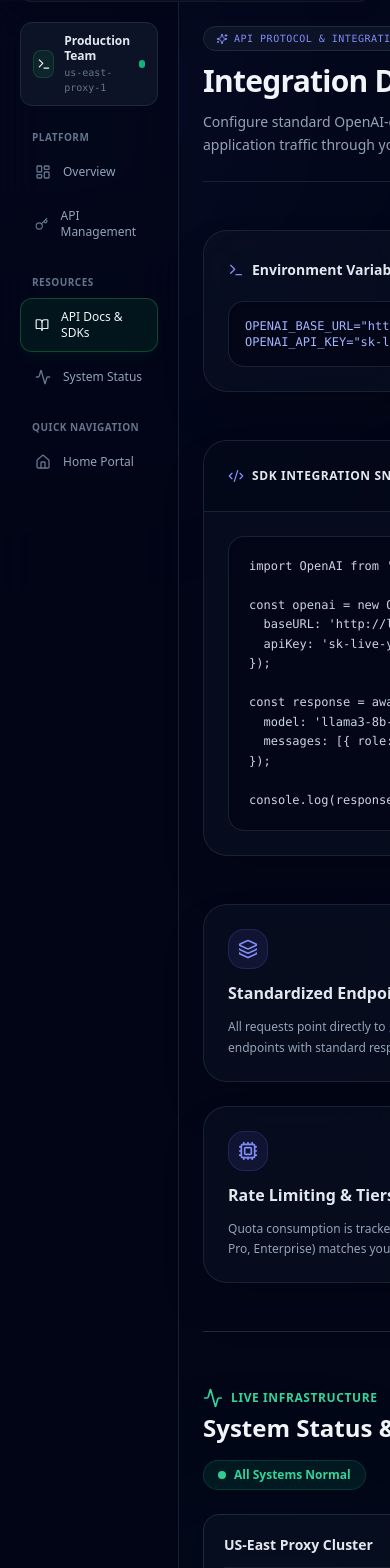
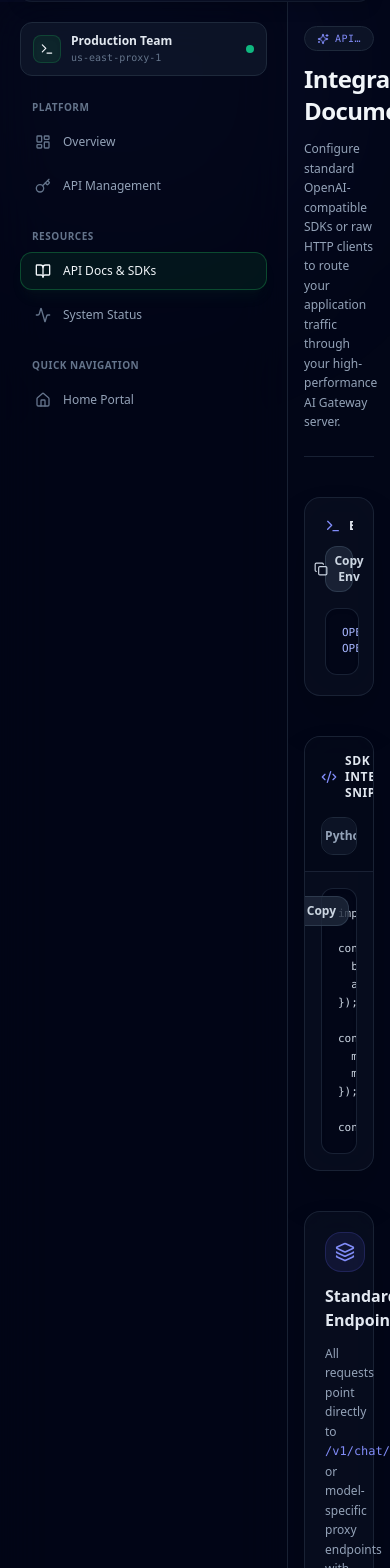
Before and after one commit to SYEEDAWAIS261/ai-gateway-frontend, a Next.js app: page /docs in a window 390 px wide. Shown: the part 78-1646 px from the top of the page. Built offline with nearby package versions, Linux system fonts and the light colour scheme.

Commit message:
fix responsiveness

```diff
--- a/src/pages/dashboard.jsx
+++ b/src/pages/dashboard.jsx
@@ -117,23 +117,23 @@ export default function Dashboard() {
   }
 
   return (
-    <div className="min-h-screen bg-slate-950 text-slate-100 relative overflow-hidden selection:bg-brand-500 selection:text-white pt-28">
+    <div className="min-h-screen bg-slate-950 text-slate-100 relative overflow-hidden selection:bg-brand-500 selection:text-white pt-24 sm:pt-28">
 
       {/* Background Ambient Glow Effects */}
-      <div className="absolute top-0 right-1/3 w-[500px] h-[300px] bg-brand-500/10 blur-[150px] pointer-events-none rounded-full" />
-      <div className="absolute top-1/2 left-10 w-96 h-96 bg-emerald-500/5 blur-[140px] pointer-events-none rounded-full" />
+      <div className="absolute top-0 right-1/3 w-[350px] sm:w-[500px] h-[300px] bg-brand-500/10 blur-[120px] sm:blur-[150px] pointer-events-none rounded-full" />
+      <div className="absolute top-1/2 left-10 w-72 sm:w-96 h-72 sm:h-96 bg-emerald-500/5 blur-[100px] sm:blur-[140px] pointer-events-none rounded-full" />
 
       <Navbar user={user} />
 
       <div className="flex relative z-10">
         <Sidebar />
-        <main className="flex-1 p-6 sm:p-10 space-y-8 max-w-7xl mx-auto">
+        <main className="flex-1 px-4 sm:px-6 lg:px-10 py-6 sm:py-8 space-y-6 sm:space-y-8 max-w-7xl mx-auto w-full overflow-x-hidden">
 
           {/* Dashboard Header Bar */}
-          <div className="flex flex-col sm:flex-row sm:items-center sm:justify-between gap-4 border-b border-slate-800/80 pb-6">
+          <div className="flex flex-col lg:flex-row lg:items-center lg:justify-between gap-4 border-b border-slate-800/80 pb-6">
             <div className="space-y-1">
               <div className="inline-flex items-center gap-1.5 px-3 py-1 rounded-full bg-slate-900/80 border border-slate-800 text-brand-400 text-[10px] font-mono uppercase tracking-wider backdrop-blur-xl">
-                <Sparkles className="w-3 h-3" /> Command Center & Credentials
+                <Sparkles className="w-3 h-3 shrink-0" /> <span className="truncate">Command Center & Credentials</span>
               </div>
               <h1 className="text-2xl sm:text-3xl font-extrabold text-slate-100 tracking-tight">API Gateway Keys</h1>
               <p className="text-xs sm:text-sm text-slate-400">
@@ -142,7 +142,7 @@ export default function Dashboard() {
             </div>
 
             {/* Quick Metrics Ticker */}
-            <div className="flex items-center gap-3">
+            <div className="grid grid-cols-2 sm:flex sm:items-center gap-3">
               <div className="px-4 py-2.5 rounded-2xl bg-slate-900/40 border border-slate-800/80 backdrop-blur-xl space-y-0.5">
                 <p className="text-[10px] font-mono text-slate-400 uppercase">Active Keys</p>
                 <p className="text-sm font-bold text-slate-100 font-mono">{apiKeys.filter(k => (k.status || 'active') === 'active').length}</p>
@@ -150,7 +150,7 @@ export default function Dashboard() {
               <div className="px-4 py-2.5 rounded-2xl bg-slate-900/40 border border-slate-800/80 backdrop-blur-xl space-y-0.5">
                 <p className="text-[10px] font-mono text-slate-400 uppercase">Gateway Status</p>
                 <div className="flex items-center gap-1.5 pt-0.5">
-                  <span className="w-2 h-2 rounded-full bg-emerald-400 animate-pulse"></span>
+                  <span className="w-2 h-2 rounded-full bg-emerald-400 animate-pulse shrink-0"></span>
                   <p className="text-xs font-bold text-emerald-400 font-mono">Operational</p>
                 </div>
               </div>
@@ -160,7 +160,7 @@ export default function Dashboard() {
           {/* Create Key Input Box */}
           <form
             onSubmit={handleCreateKey}
-            className="flex flex-col sm:flex-row gap-3 bg-slate-900/40 border border-slate-800/80 p-5 rounded-3xl backdrop-blur-xl shadow-2xl"
+            className="flex flex-col sm:flex-row gap-3 bg-slate-900/40 border border-slate-800/80 p-4 sm:p-5 rounded-2xl sm:rounded-3xl backdrop-blur-xl shadow-2xl"
           >
             <div className="relative flex-1">
               <Key className="w-4 h-4 text-slate-500 absolute left-4 top-3.5" />
@@ -169,13 +169,13 @@ export default function Dashboard() {
                 placeholder="Key Identifier (e.g. Production Mobile Node Worker)"
                 value={keyName}
                 onChange={(e) => setKeyName(e.target.value)}
-                className="w-full bg-slate-950 border border-slate-800 rounded-2xl pl-11 pr-4 py-3 text-xs text-slate-200 outline-none focus:border-brand-500 transition shadow-inner"
+                className="w-full bg-slate-950 border border-slate-800 rounded-xl sm:rounded-2xl pl-11 pr-4 py-3 text-xs text-slate-200 outline-none focus:border-brand-500 transition shadow-inner"
               />
             </div>
             <button
               type="submit"
               disabled={!keyName.trim() || creating}
-              className="bg-brand-600 hover:bg-brand-500 disabled:opacity-50 text-white text-xs font-bold uppercase tracking-wider px-6 py-3 rounded-2xl transition flex items-center justify-center gap-2 cursor-pointer shadow-xl shadow-brand-600/25 shrink-0"
+              className="w-full sm:w-auto bg-brand-600 hover:bg-brand-500 disabled:opacity-50 text-white text-xs font-bold uppercase tracking-wider px-6 py-3 rounded-xl sm:rounded-2xl transition flex items-center justify-center gap-2 cursor-pointer shadow-xl shadow-brand-600/25 shrink-0"
             >
               {creating ? (
                 <Loader2 className="w-4 h-4 animate-spin" />
@@ -187,14 +187,16 @@ export default function Dashboard() {
           </form>
 
           {/* API Keys Table */}
-          <ApiKeyTable
-            keys={apiKeys}
-            onDelete={handleDeleteKey}
-            onEdit={handleEditKey}
-          />
+          <div className="w-full overflow-x-auto">
+            <ApiKeyTable
+              keys={apiKeys}
+              onDelete={handleDeleteKey}
+              onEdit={handleEditKey}
+            />
+          </div>
 
           {/* Usage & Telemetry Chart */}
-          <div className="pt-4">
+          <div className="pt-4 w-full">
             <UsageChart />
           </div>
 
--- a/src/pages/docs.jsx
+++ b/src/pages/docs.jsx
@@ -64,59 +64,59 @@ print(response.choices[0].message.content)`,
       <Head><title>API Docs & System Status - AI Gateway Pro</title></Head>
 
       {/* Background Ambient Glow Effects */}
-      <div className="absolute top-0 right-1/4 w-[500px] h-[350px] bg-indigo-500/10 blur-[150px] pointer-events-none rounded-full" />
-      <div className="absolute bottom-10 left-20 w-96 h-96 bg-emerald-500/5 blur-[130px] pointer-events-none rounded-full" />
+      <div className="absolute top-0 right-1/4 w-[350px] sm:w-[500px] h-[300px] sm:h-[350px] bg-indigo-500/10 blur-[120px] sm:blur-[150px] pointer-events-none rounded-full" />
+      <div className="absolute bottom-10 left-20 w-72 sm:w-96 h-72 sm:h-96 bg-emerald-500/5 blur-[100px] sm:blur-[130px] pointer-events-none rounded-full" />
 
       <Navbar />
 
       <div className="flex relative z-10 pt-20">
         <Sidebar />
 
-        <main className="flex-1 p-6 sm:p-10 space-y-12 max-w-5xl mx-auto">
+        <main className="flex-1 px-4 sm:px-6 lg:px-10 py-6 sm:py-10 space-y-10 sm:space-y-12 max-w-5xl mx-auto w-full overflow-x-hidden">
 
           {/* Header Banner */}
           <div className="space-y-3 border-b border-slate-800/80 pb-6">
-            <div className="inline-flex items-center gap-1.5 px-3 py-1 rounded-full bg-slate-900/80 border border-slate-800 text-indigo-400 text-[10px] font-mono uppercase tracking-wider backdrop-blur-xl">
-              <Sparkles className="w-3 h-3" /> API Protocol & Integration Guide
+            <div className="inline-flex items-center gap-1.5 px-3 py-1 rounded-full bg-slate-900/80 border border-slate-800 text-indigo-400 text-[10px] font-mono uppercase tracking-wider backdrop-blur-xl max-w-full">
+              <Sparkles className="w-3 h-3 shrink-0" /> <span className="truncate">API Protocol & Integration Guide</span>
             </div>
-            <h1 className="text-3xl font-extrabold text-slate-100 tracking-tight">Integration Documentation</h1>
-            <p className="text-slate-400 text-sm max-w-2xl leading-relaxed">
+            <h1 className="text-2xl sm:text-3xl font-extrabold text-slate-100 tracking-tight">Integration Documentation</h1>
+            <p className="text-slate-400 text-xs sm:text-sm max-w-2xl leading-relaxed">
               Configure standard OpenAI-compatible SDKs or raw HTTP clients to route your application traffic through your high-performance AI Gateway server.
             </p>
           </div>
 
           {/* Environment Variables Card */}
-          <div className="border border-slate-800/80 bg-slate-900/40 backdrop-blur-xl p-6 sm:p-7 rounded-3xl space-y-4 shadow-2xl relative">
-            <div className="flex items-center justify-between">
-              <h3 className="font-bold text-sm text-slate-200 flex items-center gap-2">
-                <Terminal className="w-4 h-4 text-indigo-400" /> Environment Variables Configuration (.env)
+          <div className="border border-slate-800/80 bg-slate-900/40 backdrop-blur-xl p-5 sm:p-7 rounded-2xl sm:rounded-3xl space-y-4 shadow-2xl relative">
+            <div className="flex flex-col sm:flex-row sm:items-center justify-between gap-3">
+              <h3 className="font-bold text-xs sm:text-sm text-slate-200 flex items-center gap-2">
+                <Terminal className="w-4 h-4 text-indigo-400 shrink-0" /> <span className="truncate">Environment Variables Configuration (.env)</span>
               </h3>
               <button
                 onClick={() => handleCopyCode(`OPENAI_BASE_URL="http://localhost:8080/v1"\nOPENAI_API_KEY="sk-live-your-generated-gateway-key"`, 'env')}
-                className="px-3 py-1.5 rounded-xl bg-slate-800/80 hover:bg-slate-800 text-slate-300 text-xs font-semibold transition flex items-center gap-1.5 cursor-pointer border border-slate-700/80"
+                className="px-3 py-1.5 rounded-xl bg-slate-800/80 hover:bg-slate-800 text-slate-300 text-xs font-semibold transition flex items-center justify-center gap-1.5 cursor-pointer border border-slate-700/80 w-full sm:w-auto"
               >
-                {copiedSection === 'env' ? <Check className="w-3.5 h-3.5 text-emerald-400" /> : <Copy className="w-3.5 h-3.5" />}
-                {copiedSection === 'env' ? 'Copied' : 'Copy Env'}
+                {copiedSection === 'env' ? <Check className="w-3.5 h-3.5 text-emerald-400 shrink-0" /> : <Copy className="w-3.5 h-3.5 shrink-0" />}
+                <span>{copiedSection === 'env' ? 'Copied' : 'Copy Env'}</span>
               </button>
             </div>
-            <pre className="bg-slate-950 p-4 rounded-2xl font-mono text-xs text-indigo-300 border border-slate-800/80 shadow-inner select-all">
+            <pre className="bg-slate-950 p-4 rounded-xl sm:rounded-2xl font-mono text-[11px] sm:text-xs text-indigo-300 border border-slate-800/80 shadow-inner overflow-x-auto select-all">
               {`OPENAI_BASE_URL="http://localhost:8080/v1"
 OPENAI_API_KEY="sk-live-your-generated-gateway-key"`}
             </pre>
           </div>
 
           {/* Interactive Code Snippets Hub */}
-          <div className="border border-slate-800/80 bg-slate-900/40 backdrop-blur-xl rounded-3xl overflow-hidden shadow-2xl">
+          <div className="border border-slate-800/80 bg-slate-900/40 backdrop-blur-xl rounded-2xl sm:rounded-3xl overflow-hidden shadow-2xl">
 
             {/* Tabs Header */}
-            <div className="flex items-center justify-between px-6 py-4 border-b border-slate-800/80 bg-slate-950/60 flex-wrap gap-4">
+            <div className="flex items-center justify-between px-4 sm:px-6 py-4 border-b border-slate-800/80 bg-slate-950/60 flex-wrap gap-4">
               <div className="flex items-center gap-2">
-                <Code2 className="w-4 h-4 text-indigo-400" />
+                <Code2 className="w-4 h-4 text-indigo-400 shrink-0" />
                 <span className="text-xs font-bold uppercase tracking-wider text-slate-200">SDK Integration Snippets</span>
               </div>
 
               {/* Language Switchers */}
-              <div className="flex items-center gap-1 bg-slate-900/80 p-1 rounded-xl border border-slate-800">
+              <div className="flex items-center gap-1 bg-slate-900/80 p-1 rounded-xl border border-slate-800 w-full sm:w-auto justify-center sm:justify-start overflow-x-auto">
                 {[
                   { id: 'node', label: 'Node.js' },
                   { id: 'python', label: 'Python' },
@@ -125,7 +125,7 @@ OPENAI_API_KEY="sk-live-your-generated-gateway-key"`}
                   <button
                     key={tab.id}
                     onClick={() => setActiveTab(tab.id)}
-                    className={`px-3 py-1.5 rounded-lg text-xs font-semibold transition cursor-pointer ${
+                    className={`px-3 py-1.5 rounded-lg text-xs font-semibold transition cursor-pointer flex-1 sm:flex-none text-center ${
                       activeTab === tab.id
                         ? 'bg-indigo-600 text-white shadow-md shadow-indigo-600/20'
                         : 'text-slate-400 hover:text-slate-200 hover:bg-slate-800/50'
@@ -138,24 +138,25 @@ OPENAI_API_KEY="sk-live-your-generated-gateway-key"`}
             </div>
 
             {/* Code View Area */}
-            <div className="relative p-6">
+            <div className="relative p-4 sm:p-6">
               <button
                 onClick={() => handleCopyCode(codeSnippets[activeTab], activeTab)}
-                className="absolute right-9 top-9 px-3 py-1.5 rounded-xl bg-slate-800/80 hover:bg-slate-800 text-slate-300 text-xs font-semibold transition flex items-center gap-1.5 cursor-pointer border border-slate-700/80 z-10"
+                className="absolute right-6 sm:right-9 top-6 sm:top-9 px-3 py-1.5 rounded-xl bg-slate-800/80 hover:bg-slate-800 text-slate-300 text-xs font-semibold transition flex items-center gap-1.5 cursor-pointer border border-slate-700/80 z-10"
               >
-                {copiedSection === activeTab ? <Check className="w-3.5 h-3.5 text-emerald-400" /> : <Copy className="w-3.5 h-3.5" />}
-                {copiedSection === activeTab ? 'Copied Snippet' : 'Copy Code'}
+                {copiedSection === activeTab ? <Check className="w-3.5 h-3.5 text-emerald-400 shrink-0" /> : <Copy className="w-3.5 h-3.5 shrink-0" />}
+                <span className="hidden sm:inline">{copiedSection === activeTab ? 'Copied Snippet' : 'Copy Code'}</span>
+                <span className="sm:hidden">{copiedSection === activeTab ? 'Copied' : 'Copy'}</span>
               </button>
 
-              <pre className="bg-slate-950 p-5 rounded-2xl font-mono text-xs text-slate-300 border border-slate-800/80 overflow-x-auto shadow-inner leading-relaxed">
+              <pre className="bg-slate-950 p-4 sm:p-5 rounded-xl sm:rounded-2xl font-mono text-[11px] sm:text-xs text-slate-300 border border-slate-800/80 overflow-x-auto shadow-inner leading-relaxed">
                 {codeSnippets[activeTab]}
               </pre>
             </div>
           </div>
 
           {/* Quick Technical Specs Info Box */}
-          <div className="grid md:grid-cols-2 gap-6">
-            <div className="border border-slate-800/80 bg-slate-900/40 backdrop-blur-xl p-6 rounded-3xl space-y-3 shadow-2xl">
+          <div className="grid grid-cols-1 md:grid-cols-2 gap-5 sm:gap-6">
+            <div className="border border-slate-800/80 bg-slate-900/40 backdrop-blur-xl p-5 sm:p-6 rounded-2xl sm:rounded-3xl space-y-3 shadow-2xl">
               <div className="w-10 h-10 rounded-2xl bg-indigo-500/10 text-indigo-400 flex items-center justify-center border border-indigo-500/20">
                 <Layers className="w-5 h-5" />
               </div>
@@ -165,7 +166,7 @@ OPENAI_API_KEY="sk-live-your-generated-gateway-key"`}
               </p>
             </div>
 
-            <div className="border border-slate-800/80 bg-slate-900/40 backdrop-blur-xl p-6 rounded-3xl space-y-3 shadow-2xl">
+            <div className="border border-slate-800/80 bg-slate-900/40 backdrop-blur-xl p-5 sm:p-6 rounded-2xl sm:rounded-3xl space-y-3 shadow-2xl">
               <div className="w-10 h-10 rounded-2xl bg-indigo-500/10 text-indigo-400 flex items-center justify-center border border-indigo-500/20">
                 <Cpu className="w-5 h-5" />
               </div>
@@ -183,28 +184,28 @@ OPENAI_API_KEY="sk-live-your-generated-gateway-key"`}
             <div className="flex flex-col sm:flex-row items-start sm:items-center justify-between gap-4">
               <div>
                 <div className="flex items-center gap-2 text-emerald-400 mb-1">
-                  <Activity className="w-5 h-5" />
+                  <Activity className="w-5 h-5 shrink-0" />
                   <span className="text-xs font-bold uppercase tracking-wider">Live Infrastructure</span>
                 </div>
-                <h2 className="text-2xl font-bold text-slate-100">System Status & Uptime</h2>
+                <h2 className="text-xl sm:text-2xl font-bold text-slate-100">System Status & Uptime</h2>
               </div>
               <div className="flex items-center gap-2 px-3.5 py-1.5 rounded-full bg-emerald-500/10 border border-emerald-500/20 text-emerald-400 text-xs font-semibold">
-                <span className="w-2 h-2 rounded-full bg-emerald-400 animate-pulse"></span> All Systems Normal
+                <span className="w-2 h-2 rounded-full bg-emerald-400 animate-pulse shrink-0"></span> All Systems Normal
               </div>
             </div>
 
             <div className="grid grid-cols-1 md:grid-cols-2 gap-4">
               {services.map((srv, idx) => (
-                <div key={idx} className="bg-slate-900/40 border border-slate-800 p-5 rounded-2xl backdrop-blur-md space-y-3 shadow-lg">
-                  <div className="flex items-center justify-between">
-                    <span className="text-sm font-bold text-slate-200">{srv.name}</span>
-                    <span className="text-xs text-emerald-400 font-medium flex items-center gap-1">
-                      <CheckCircle2 className="w-3.5 h-3.5" /> {srv.status}
+                <div key={idx} className="bg-slate-900/40 border border-slate-800 p-4 sm:p-5 rounded-2xl backdrop-blur-md space-y-3 shadow-lg">
+                  <div className="flex items-center justify-between gap-2">
+                    <span className="text-sm font-bold text-slate-200 truncate">{srv.name}</span>
+                    <span className="text-xs text-emerald-400 font-medium flex items-center gap-1 shrink-0">
+                      <CheckCircle2 className="w-3.5 h-3.5 shrink-0" /> {srv.status}
                     </span>
                   </div>
-                  <div className="flex justify-between text-xs text-slate-400 font-mono pt-2 border-t border-slate-800/60">
-                    <span>Latency: <strong className="text-slate-200">{srv.latency}</strong></span>
-                    <span>Uptime: <strong className="text-emerald-400">{srv.uptime}</strong></span>
+                  <div className="flex justify-between text-xs text-slate-400 font-mono pt-2 border-t border-slate-800/60 gap-2">
+                    <span className="truncate">Latency: <strong className="text-slate-200">{srv.latency}</strong></span>
+                    <span className="truncate">Uptime: <strong className="text-emerald-400">{srv.uptime}</strong></span>
                   </div>
                 </div>
               ))}
```
Also changed, not shown: src/pages/index.jsx (+23 -22 lines).
